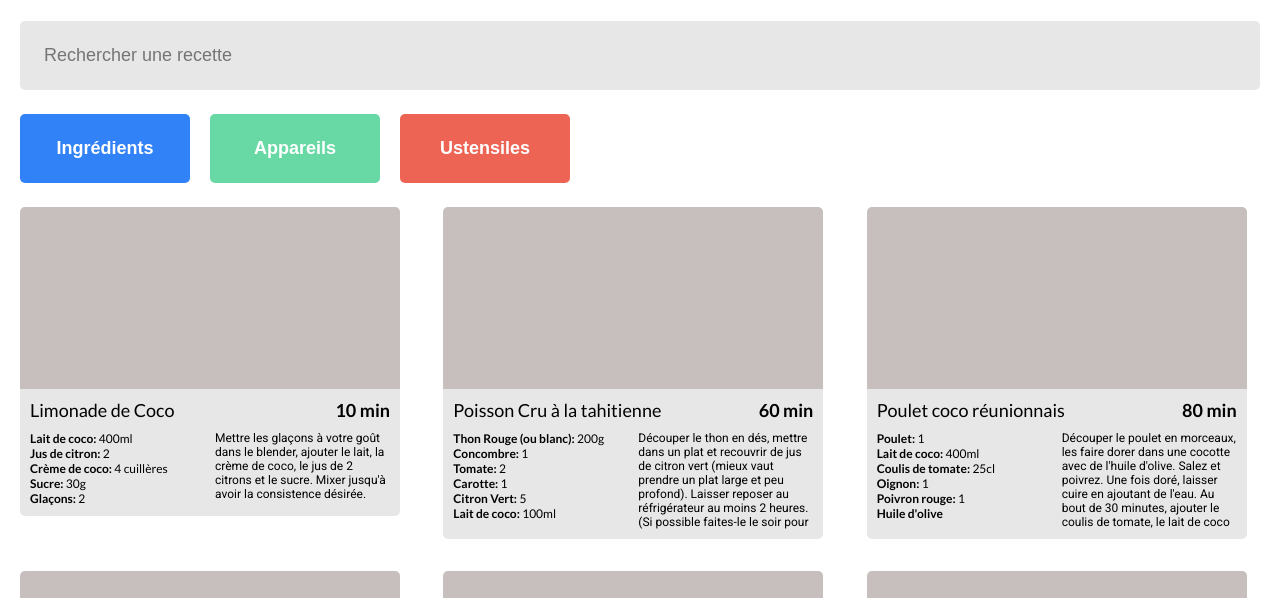
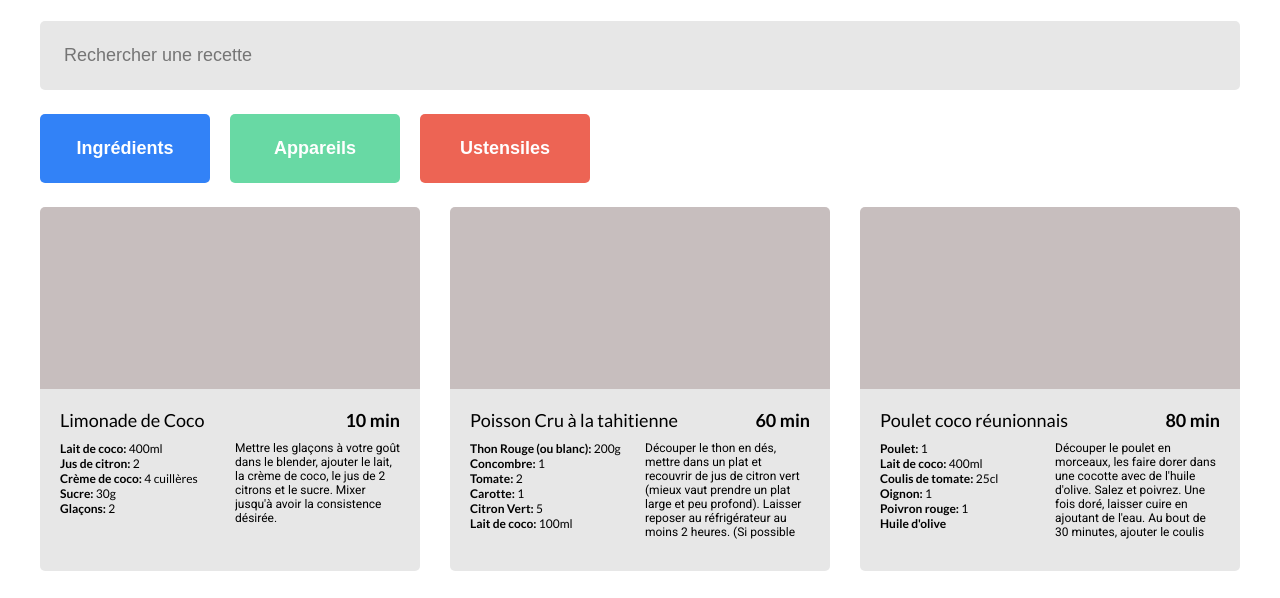
Before and after one commit to JohanPeraldi/LPP, a website: page index.html in a window 1280 px wide. Shown: the part 157-755 px from the top of the page. Drawn offline with Linux system fonts and the light colour scheme.

Commit message:
Complete basic layout

```diff
--- a/sass/components/_card.scss
+++ b/sass/components/_card.scss
@@ -3,6 +3,7 @@
   grid-template-columns: 1fr 1fr 1fr;
   grid-template-rows: 1fr 1fr;
   column-gap: $card-gap;
+  row-gap: $card-gap;
 
   &__card {
     height: 36.4rem;
@@ -19,7 +20,8 @@
   &__text {
     border-radius: $border-radius-bottom;
     background: $color-grey-light;
-    padding: 1rem;
+    height: 50%;
+    padding: 2rem;
   }
 
   &__header {
--- a/sass/utils/_mixins.scss
+++ b/sass/utils/_mixins.scss
@@ -1,4 +1,4 @@
 @mixin page-max-width {
-  max-width: 1920px;
+  max-width: 1240px;
   margin: 0 auto;
 }
```
Also changed, not shown: css/style.css, sass/main.css, 2 other files.
